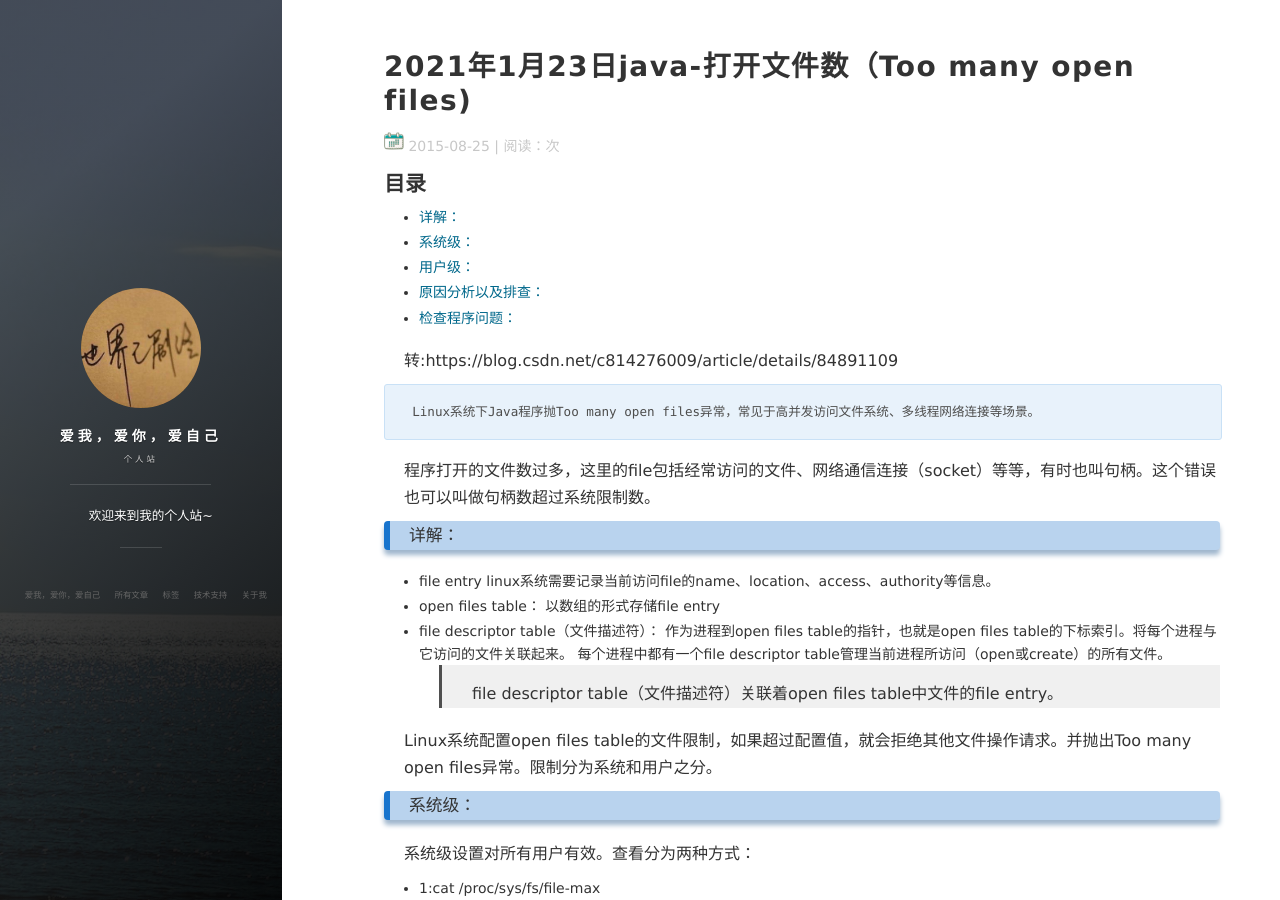
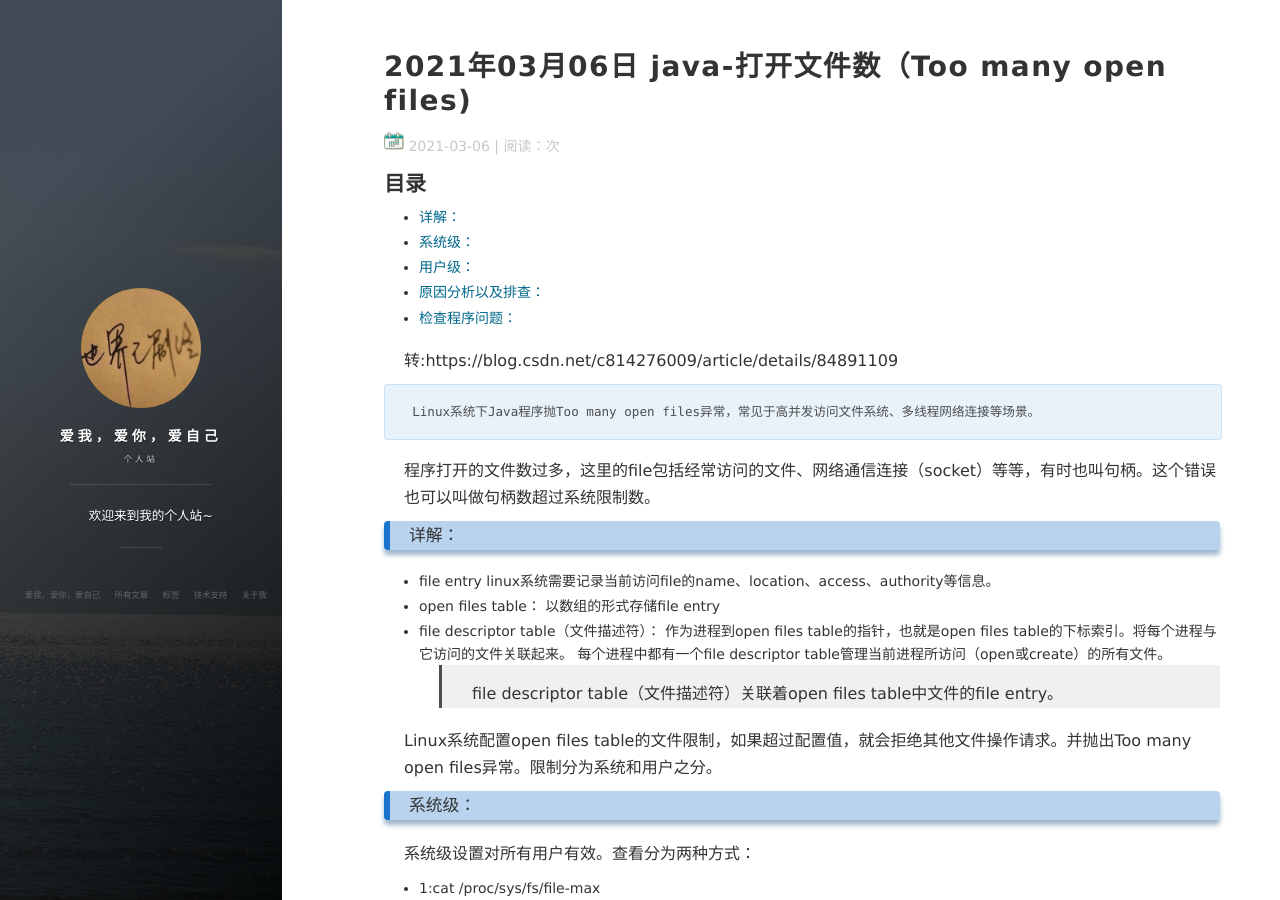
Before and after one commit to dbin0123/dbin0123.github.com, a Jekyll site: the page built from _posts/2021-03-07-打开文件数（Too many open files).md, in a window 1280 px wide and 900 px high. Built offline with Jekyll 4.4.1, drawn with Linux system fonts in a browser that asks for light colours; nearby versions of some CDN libraries; comment, search, counter and statistics services are not loaded; some of the changed text lies outside the part shown.

Commit message:
修改名称

```diff
--- a/_posts/2021-03-07-打开文件数（Too many open files).md
+++ b/_posts/2021-03-07-打开文件数（Too many open files).md
@@ -1,7 +1,7 @@
 ---
 layout: post
-title: "2021年1月23日java-打开文件数（Too many open files)"
-date: 2015-08-25
+title: "2021年03月06日 java-打开文件数（Too many open files)"
+date: 2021-03-06
 description: "linux 打开文件数（Too many open files)"
 tag: java,linux
 ---
```
